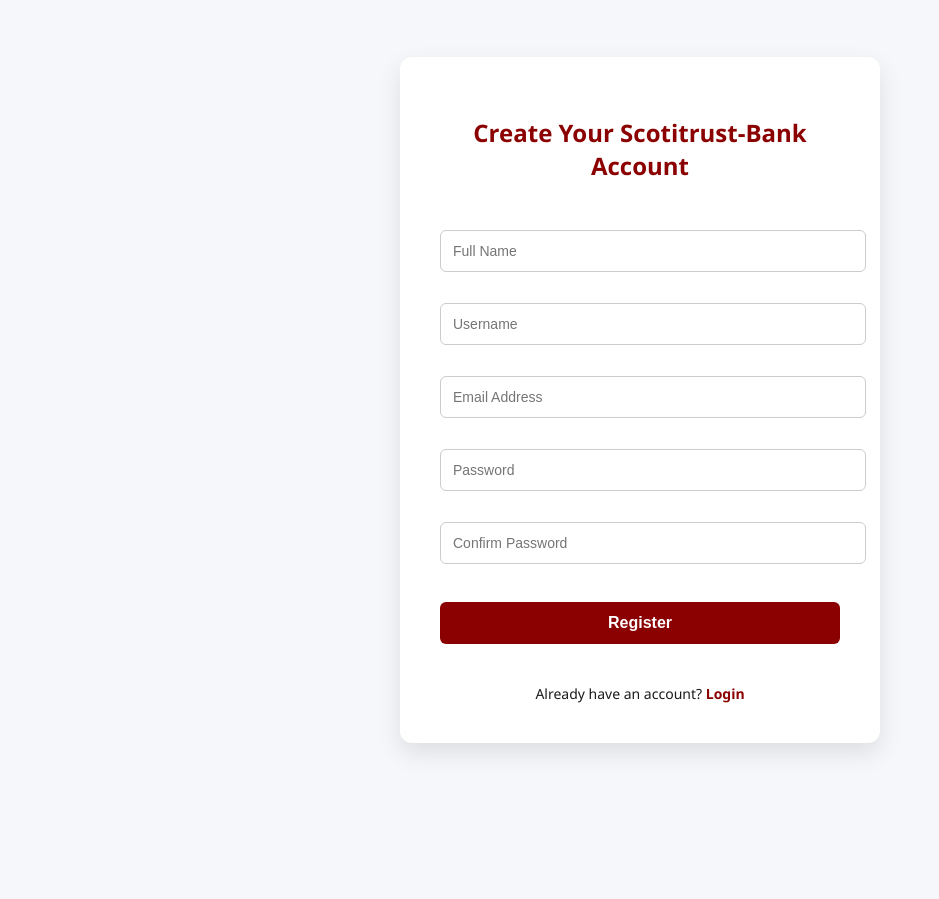
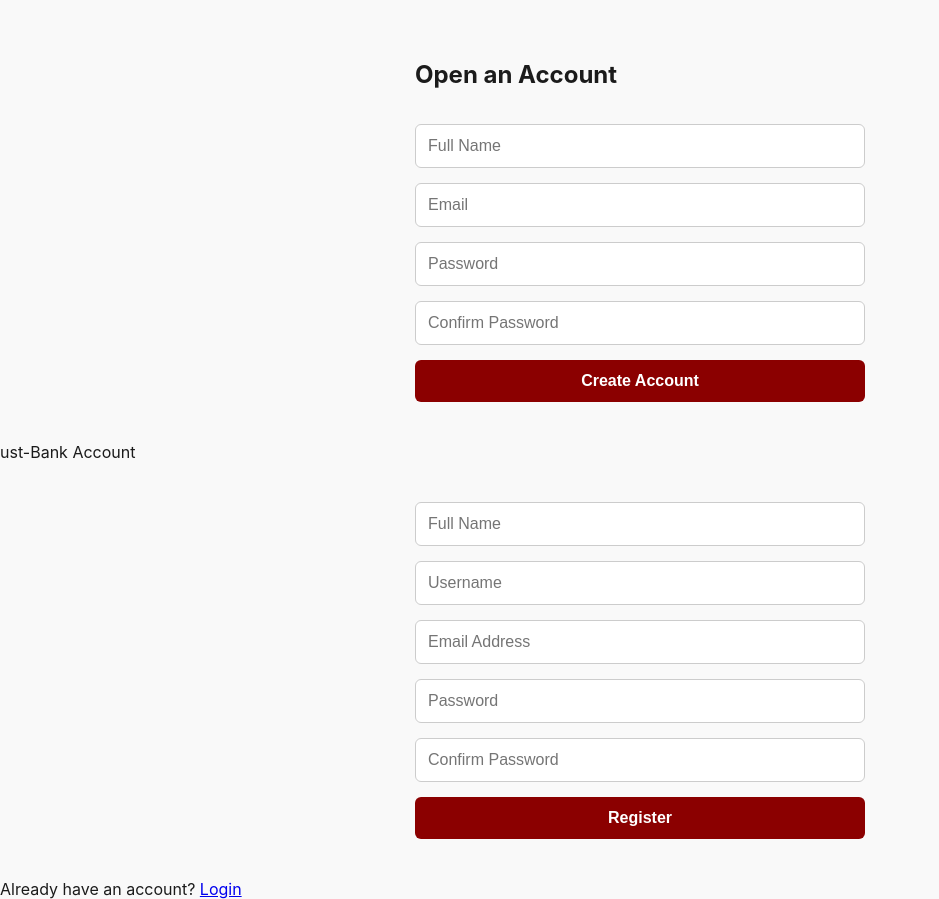
Before and after one commit to alvinmoore703-ui/BankApp, a Flask app: page /register in a window 1280 px wide. Shown: the whole page, without its empty margins (0-939 px from the left). Before the commit the page ends 753 px from the top, so only its background shows below. Run offline with Flask 3, Linux system fonts and the light colour scheme.

Commit message:
Update register.html
Signed-off-by: alvinmoore703-ui <alvinmoore703@gmail.com>

```diff
--- a/templates/register.html
+++ b/templates/register.html
@@ -1,81 +1,21 @@
 <!DOCTYPE html>
-<html lang="en">
+<html>
 <head>
-    <meta charset="UTF-8">
-    <meta name="viewport" content="width=device-width, initial-scale=1.0">
-    <title>Scotitrust-Bank | Register</title>
-    <link rel="stylesheet" href="{{ url_for('static', filename='style.css') }}">
-    <style>
-        body {
-            font-family: 'Segoe UI', Tahoma, Geneva, Verdana, sans-serif;
-            background: #f5f7fa;
-            display: flex;
-            justify-content: center;
-            align-items: center;
-            min-height: 100vh;
-            margin: 0;
-        }
-
-        .register-container {
-            background: #ffffff;
-            padding: 40px;
-            border-radius: 12px;
-            box-shadow: 0 10px 25px rgba(0,0,0,0.1);
-            max-width: 400px;
-            width: 100%;
-        }
-
-        .register-container h2 {
-            text-align: center;
-            color: #8B0000; /* dark red */
-            margin-bottom: 30px;
-        }
-
-        .register-container form input {
-            width: 100%;
-            padding: 12px;
-            margin: 8px 0;
-            border: 1px solid #ccc;
-            border-radius: 6px;
-            font-size: 14px;
-        }
-
-        .register-container form button {
-            width: 100%;
-            padding: 12px;
-            background-color: #8B0000;
-            color: #fff;
-            border: none;
-            border-radius: 6px;
-            font-size: 16px;
-            cursor: pointer;
-            margin-top: 15px;
-        }
-
-        .register-container form button:hover {
-            background-color: #a00000;
-        }
-
-        .register-container .login-link {
-            text-align: center;
-            margin-top: 15px;
-            font-size: 14px;
-        }
-
-        .register-container .login-link a {
-            color: #8B0000;
-            text-decoration: none;
-            font-weight: bold;
-        }
-
-        .register-container .login-link a:hover {
-            text-decoration: underline;
-        }
-    </style>
+    <title>Register</title>
+    <link rel="stylesheet" href="/static/style.css">
 </head>
 <body>
-    <div class="register-container">
-        <h2>Create Your Scotitrust-Bank Account</h2>
+<form class="card" method="POST">
+    <h2>Open an Account</h2>
+    <input name="fullname" placeholder="Full Name" required>
+    <input name="email" type="email" placeholder="Email" required>
+    <input name="password" type="password" placeholder="Password" required>
+    <input name="confirm" type="password" placeholder="Confirm Password" required>
+    <button>Create Account</button>
+</form>
+</body>
+</html>
+ust-Bank Account</h2>
         <form action="/register" method="POST">
             <input type="text" name="full_name" placeholder="Full Name" required>
             <input type="text" name="username" placeholder="Username" required>
```
